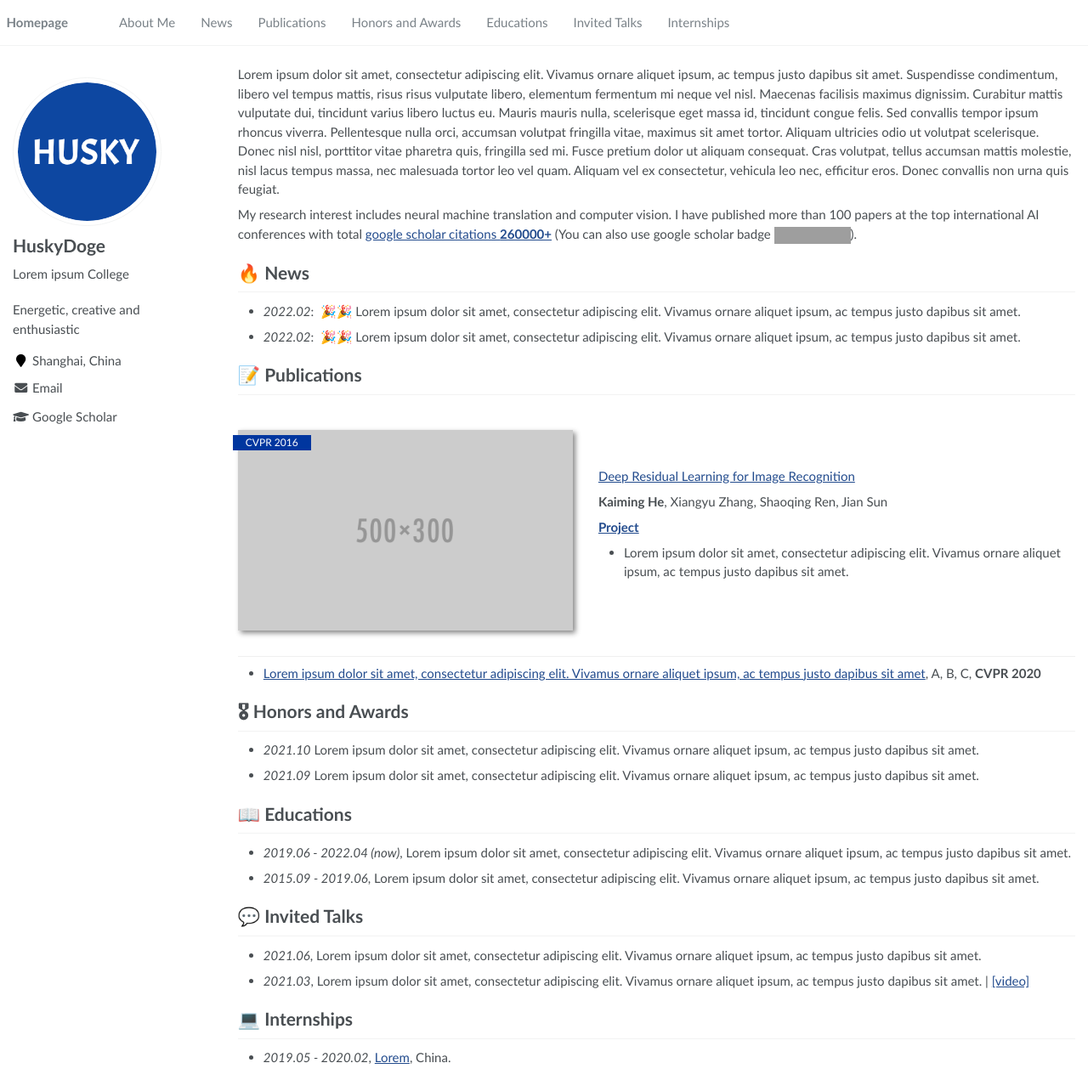
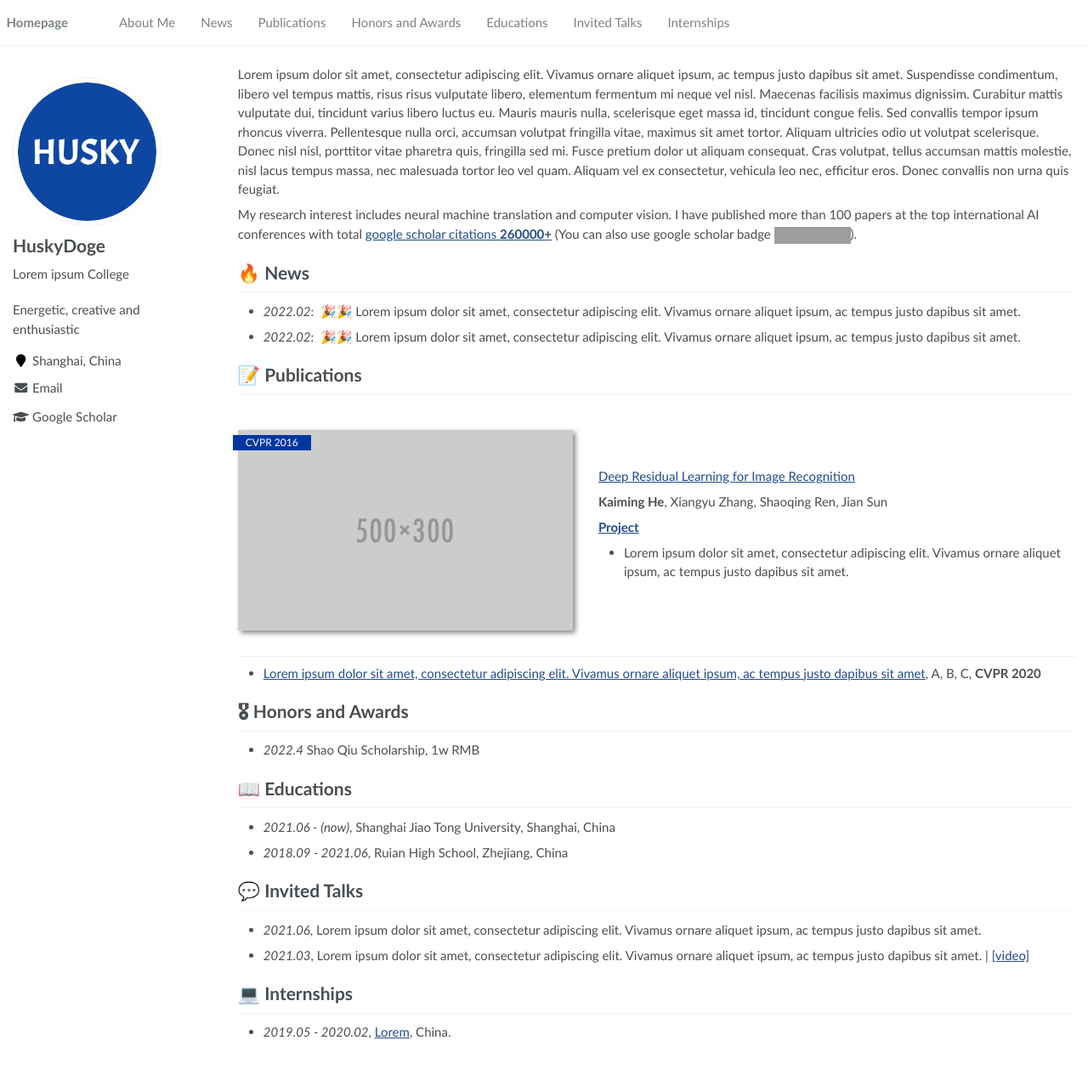
Before and after one commit to RayeRen/acad-homepage.github.io, a Jekyll site: the page built from _pages/about.md, in a window 1280 px wide and 1271 px high. Shown: the whole window at 85% size. Built offline with Jekyll 4.4.1, drawn with Linux system fonts in a browser that asks for light colours; grey boxes are pictures that could not be loaded.

Commit message:
Update about.md

```diff
--- a/_pages/about.md
+++ b/_pages/about.md
@@ -43,12 +43,12 @@ My research interest includes neural machine translation and computer vision. I
 - [Lorem ipsum dolor sit amet, consectetur adipiscing elit. Vivamus ornare aliquet ipsum, ac tempus justo dapibus sit amet](https://github.com), A, B, C, **CVPR 2020**
 
 # 🎖 Honors and Awards
-- *2021.10* Lorem ipsum dolor sit amet, consectetur adipiscing elit. Vivamus ornare aliquet ipsum, ac tempus justo dapibus sit amet.
-- *2021.09* Lorem ipsum dolor sit amet, consectetur adipiscing elit. Vivamus ornare aliquet ipsum, ac tempus justo dapibus sit amet.
+- *2022.4* Shao Qiu Scholarship, 1w RMB
+
 
 # 📖 Educations
-- *2019.06 - 2022.04 (now)*, Lorem ipsum dolor sit amet, consectetur adipiscing elit. Vivamus ornare aliquet ipsum, ac tempus justo dapibus sit amet.
-- *2015.09 - 2019.06*, Lorem ipsum dolor sit amet, consectetur adipiscing elit. Vivamus ornare aliquet ipsum, ac tempus justo dapibus sit amet.
+- *2021.06 - (now)*, Shanghai Jiao Tong University, Shanghai, China
+- *2018.09 - 2021.06*, Ruian High School, Zhejiang, China
 
 # 💬 Invited Talks
 - *2021.06*, Lorem ipsum dolor sit amet, consectetur adipiscing elit. Vivamus ornare aliquet ipsum, ac tempus justo dapibus sit amet.
```
